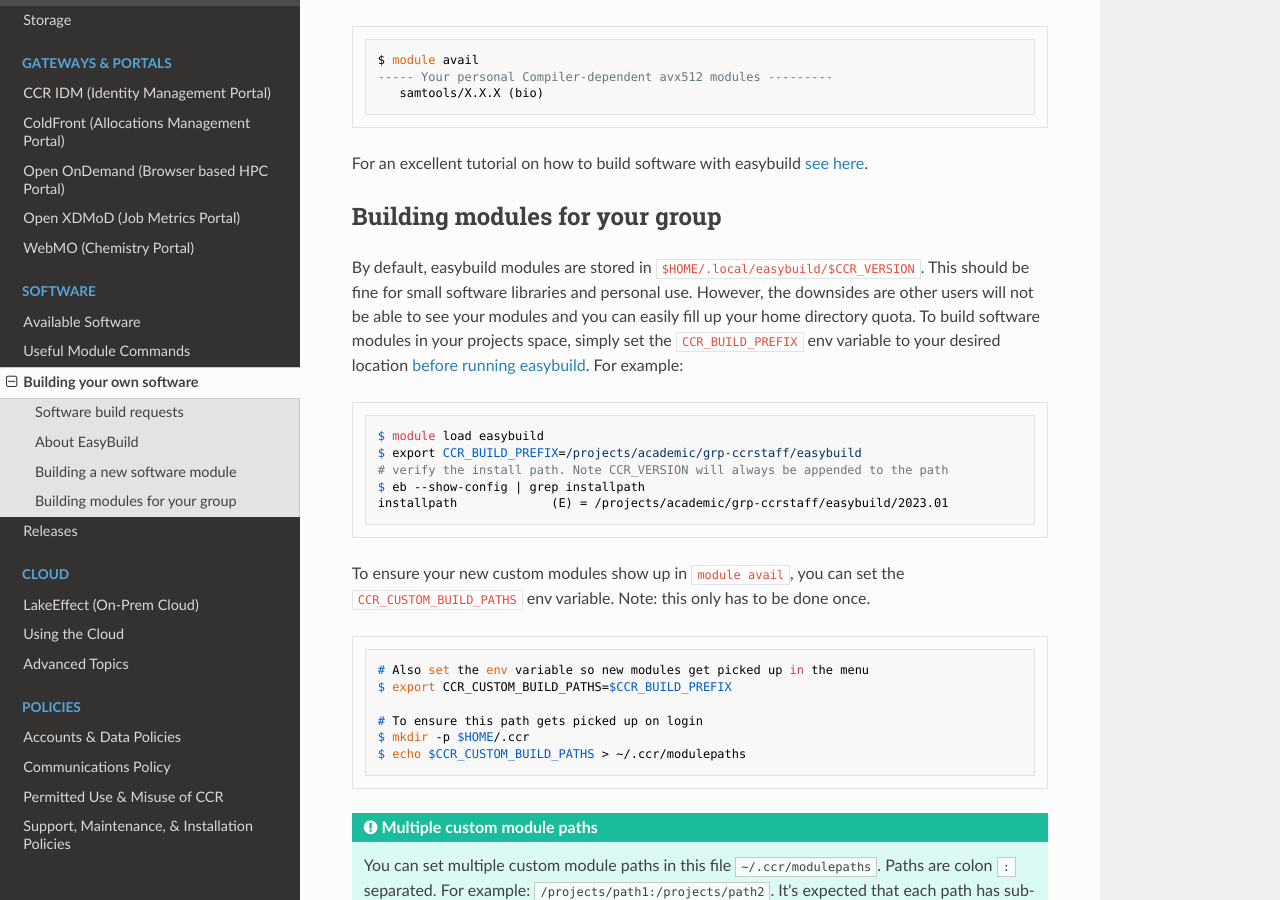
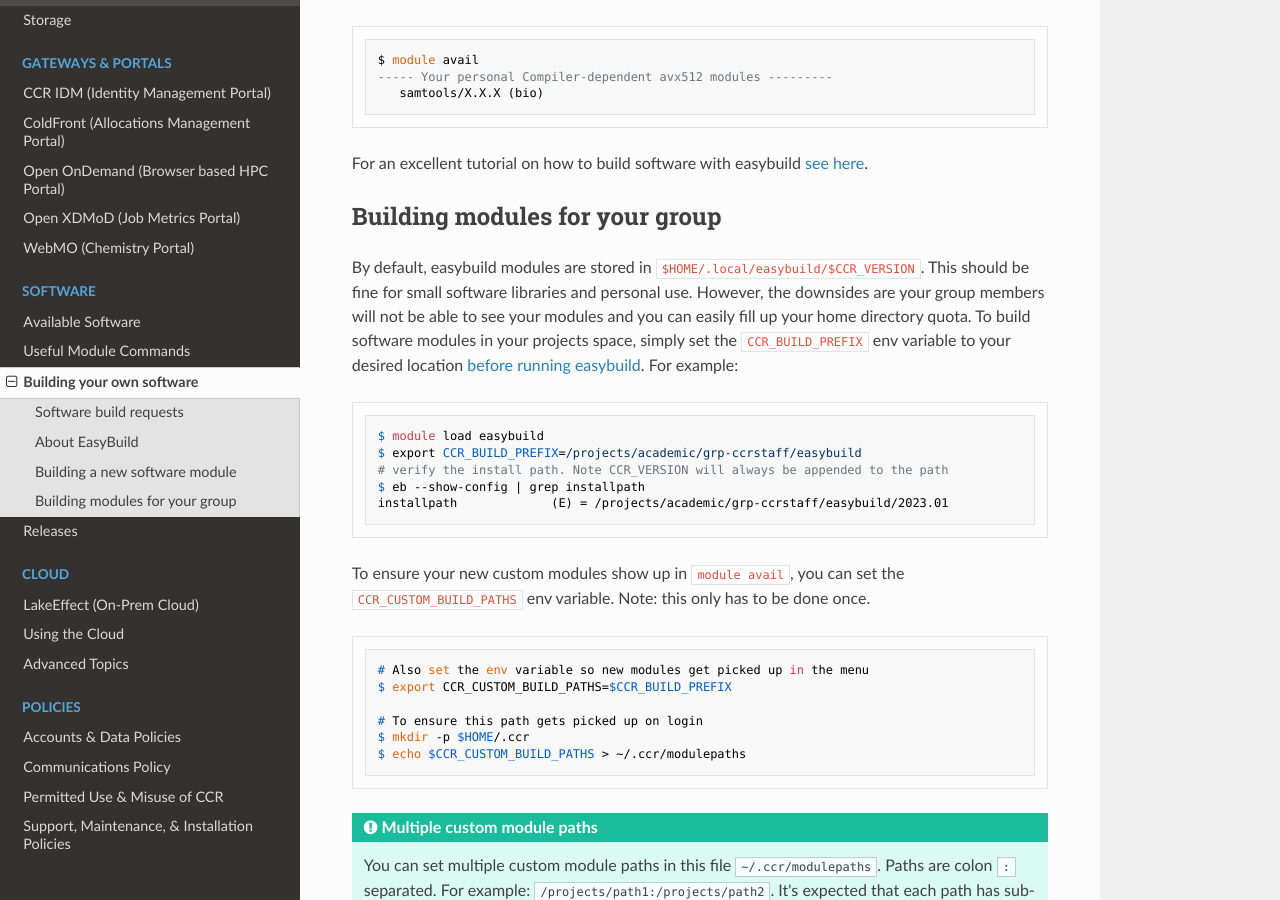
Before and after one commit to ubccr/ccrdocs, an MkDocs documentation site: the page built from pages/software/building.md, in a window 1280 px wide and 900 px high, scrolled down 2420 px. Built offline with MkDocs 1.6.1, drawn with Linux system fonts in a browser that asks for light colours; nearby versions of some CDN libraries.

Commit message:
Tweak verbiage

```diff
--- a/pages/software/building.md
+++ b/pages/software/building.md
@@ -124,7 +124,7 @@ For an excellent tutorial on how to build software with easybuild [see here](htt
 
 By default, easybuild modules are stored in `$HOME/.local/easybuild/$CCR_VERSION`.
 This should be fine for small software libraries and personal use. However, the
-downsides are other users will not be able to see your modules and you can
+downsides are your group members will not be able to see your modules and you can
 easily fill up your home directory quota.  To build software modules in your
 projects space, simply set the `CCR_BUILD_PREFIX` env variable to your desired
 location [before running easybuild](#building-a-new-software-module). For example:
```
